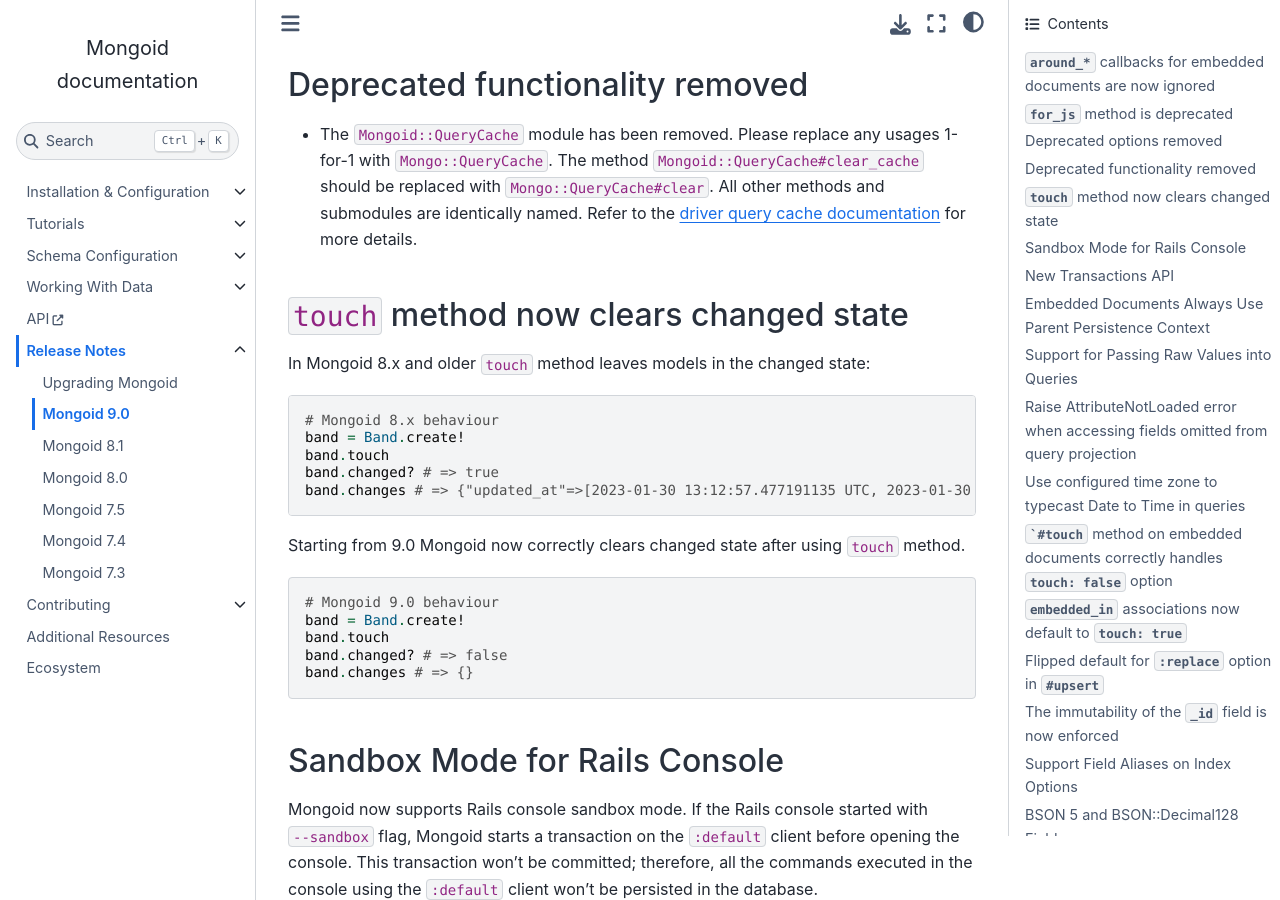
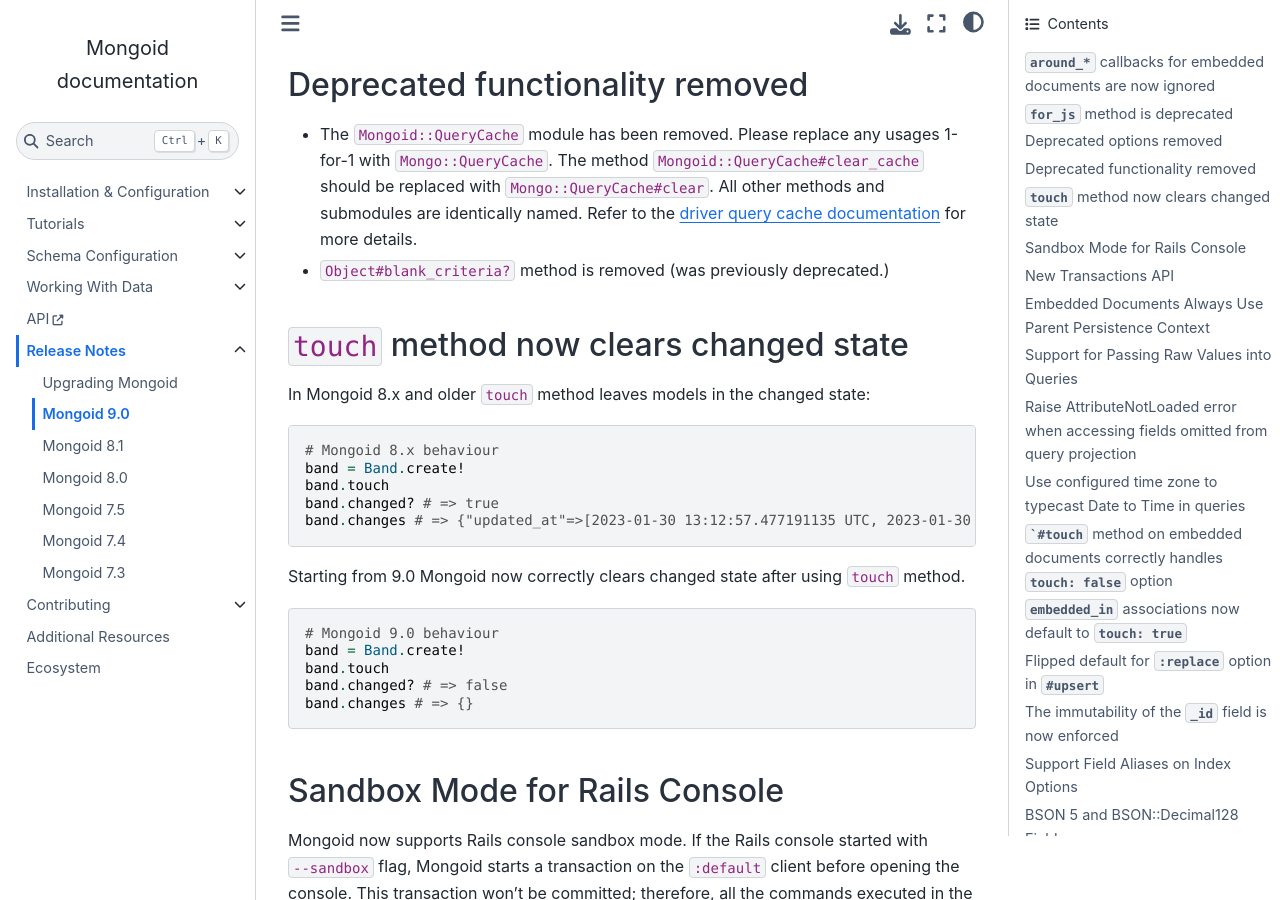
Before and after one commit to i80and/docs-mongoid, a Sphinx documentation site: the page built from docs/release-notes/mongoid-9.0.txt, in a window 1280 px wide and 900 px high, scrolled down 2094 px. Built offline with Sphinx 7.4.7 and the Sphinx Book theme 1.1.4, drawn with Linux system fonts in a browser that asks for light colours.

Commit message:
MONGOID-5671 [Monkey Patch Removal] Remove Object#blank_criteria? and Hash#__mongoid_unsatisfiable_criteria? (#5700)
* - Remove ``Object#blank_criteria?`` method entirely (was previously deprecated and not used in code.)
- Remove ``Hash#_mongoid_unsatisfiable_criteria?`` method is removed (was previously marked @api private) and move it to a private method of Referenced::HasMany::Enumerable.

* Update enumerable.rb

* removing the specs for unsatisifiable_criteria

this tests an implementation detail and not a behavior, which is
fragile. I'm not even sure this is an implementation detail we want,
and testing it specifically pours metaphorical concrete around it,
making it that much harder to remove later.

---------

Co-authored-by: Jamis Buck <jamis.buck@mongodb.com>

```diff
--- a/docs/release-notes/mongoid-9.0.txt
+++ b/docs/release-notes/mongoid-9.0.txt
@@ -74,6 +74,7 @@ Deprecated functionality removed
   The method ``Mongoid::QueryCache#clear_cache`` should be replaced with ``Mongo::QueryCache#clear``.
   All other methods and submodules are identically named. Refer to the `driver query cache documentation
   <https://mongodb.com/docs/ruby-driver/current/reference/query-cache/>`_ for more details.
+- ``Object#blank_criteria?`` method is removed (was previously deprecated.)
 
 
 ``touch`` method now clears changed state
```
